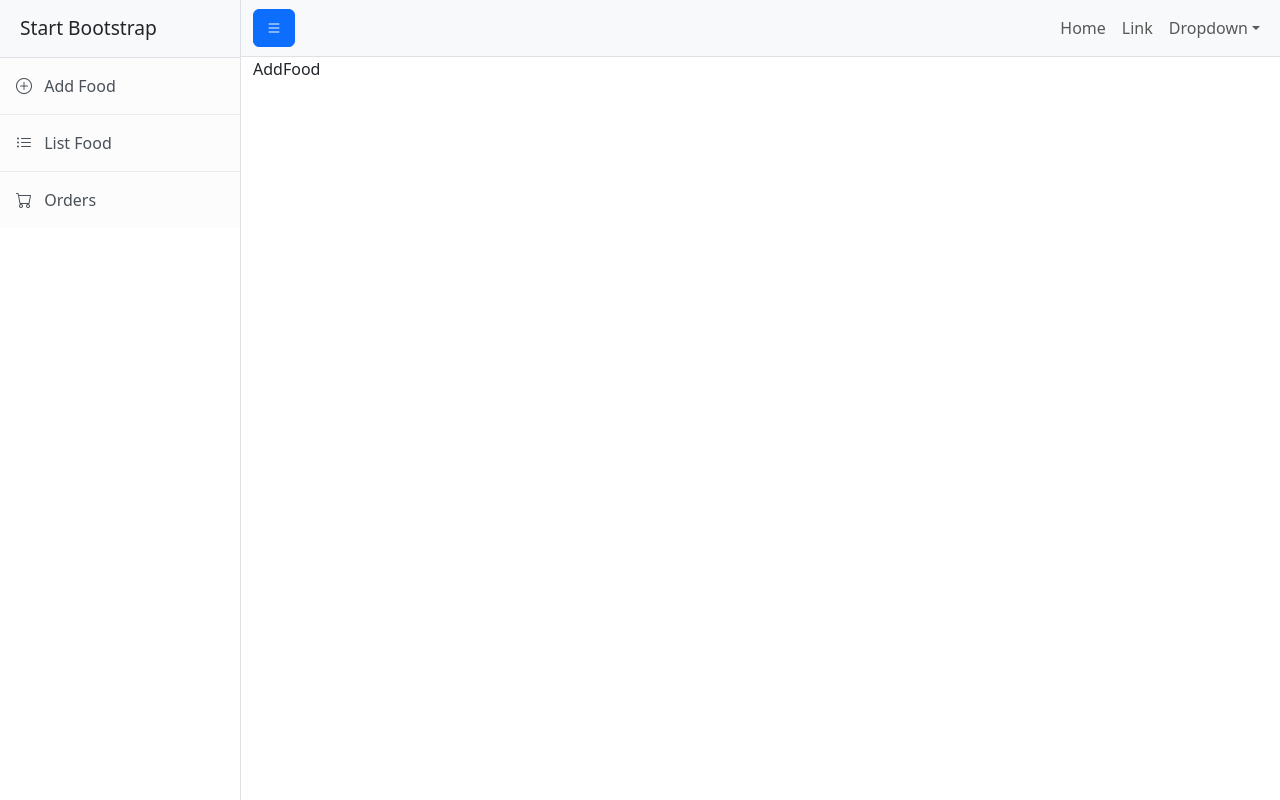
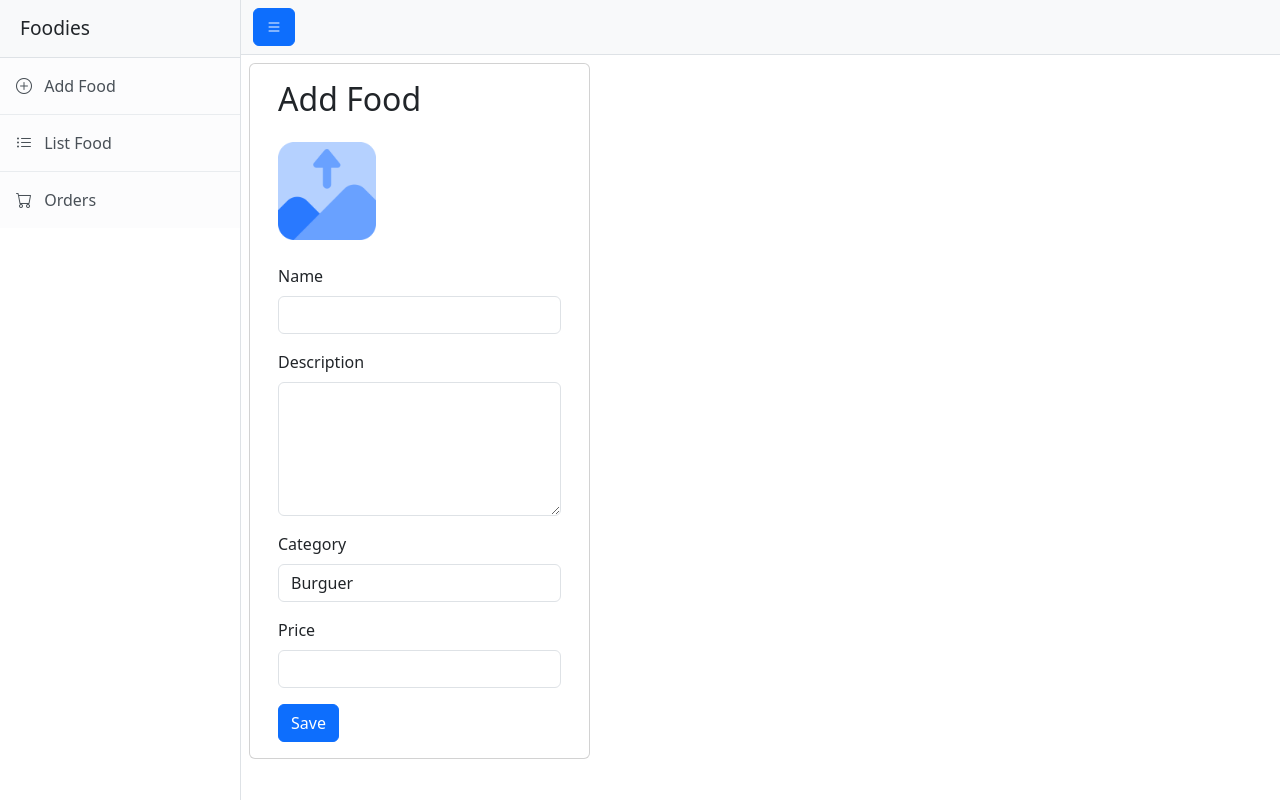
Before and after one commit to tecnologiaefinancas/foodies-adminpanel, a React (Vite) app: page /add in a window 1280 px wide. Built offline with nearby package versions, Linux system fonts and the light colour scheme.

Commit message:
Add Food form

```diff
--- a/src/assets/assets.js
+++ b/src/assets/assets.js
@@ -1,3 +1,3 @@
 import upload from "./upload.png";
 
-export const assets = [upload];
+export const assets = {upload};
--- a/src/components/menubar/MenuBar.jsx
+++ b/src/components/menubar/MenuBar.jsx
@@ -7,62 +7,7 @@ const MenuBar = ({toggleSidebar}) => {
       <button className="btn btn-primary" id="sidebarToggle" onClick={toggleSidebar}>
         <i className='bi bi-list'></i>
       </button>
-      <button
-        className="navbar-toggler"
-        type="button"
-        data-bs-toggle="collapse"
-        data-bs-target="#navbarSupportedContent"
-        aria-controls="navbarSupportedContent"
-        aria-expanded="false"
-        aria-label="Toggle navigation"
-      >
-        <span className="navbar-toggler-icon"></span>
-      </button>
-      <div
-        className="collapse navbar-collapse"
-        id="navbarSupportedContent"
-      >
-        <ul className="navbar-nav ms-auto mt-2 mt-lg-0">
-          <li className="nav-item active">
-            <a className="nav-link" href="#!">
-              Home
-            </a>
-          </li>
-          <li className="nav-item">
-            <a className="nav-link" href="#!">
-              Link
-            </a>
-          </li>
-          <li className="nav-item dropdown">
-            <a
-              className="nav-link dropdown-toggle"
-              id="navbarDropdown"
-              href="#"
-              role="button"
-              data-bs-toggle="dropdown"
-              aria-haspopup="true"
-              aria-expanded="false"
-            >
-              Dropdown
-            </a>
-            <div
-              className="dropdown-menu dropdown-menu-end"
-              aria-labelledby="navbarDropdown"
-            >
-              <a className="dropdown-item" href="#!">
-                Action
-              </a>
-              <a className="dropdown-item" href="#!">
-                Another action
-              </a>
-              <div className="dropdown-divider"></div>
-              <a className="dropdown-item" href="#!">
-                Something else here
-              </a>
-            </div>
-          </li>
-        </ul>
-      </div>
+
     </div>
   </nav>
   )
--- a/src/components/sidebar/Sidebar.jsx
+++ b/src/components/sidebar/Sidebar.jsx
@@ -5,7 +5,7 @@ const Sidebar = ({sidebarVisible}) => {
   return (
     <div className={`border-end bg-white ${sidebarVisible ? '': 'd-none'}`} id="sidebar-wrapper">
       <div className="sidebar-heading border-bottom bg-light">
-        Start Bootstrap
+        Foodies
       </div>
       <div className="list-group list-group-flush">
         <Link
--- a/src/pages/addfood/AddFood.jsx
+++ b/src/pages/addfood/AddFood.jsx
@@ -1,8 +1,50 @@
 import React from 'react';
+import { assets } from './../../assets/assets';
+assets
 
 const AddFood = () => {
   return (
-    <div>AddFood</div>
+    <div className="mx-2 mt-2">
+  <div className="row">
+    <div className="card col-md-4">
+      <div className="card-body">
+        <h2 className="mb-4">Add Food</h2>
+        <form>
+        <div className="mb-3">
+            <label htmlFor="image" className="form-label">
+                <img src={assets.upload} width={98} />
+            </label>
+            <input type="file" className="form-control" id="image" required hidden />
+          </div>
+          <div className="mb-3">
+            <label htmlFor="name" className="form-label">Name</label>
+            <input type="text" className="form-control" id="name" required name='name' />
+          </div>
+
+          <div className="mb-3">
+            <label htmlFor="description" className="form-label">Description</label>
+            <textarea className="form-control" id="description" rows="5" required name='description'></textarea>
+          </div>
+          <div className="mb-3">
+            <label htmlFor="category" className="form-label">Category</label>
+            <select name="category" id="category" className='form-control'>
+            <option value="Burguer">Burguer</option>
+            <option value="Cake">Cake</option>
+            <option value="Chinese">Chinese</option>
+            <option value="Pizza">Pizza</option>
+            <option value="Salad">Salad</option>
+            </select>
+          </div>
+          <div className="mb-3">
+            <label htmlFor="price" className="form-label">Price</label>
+            <input type="number" className="form-control" id="price" required name='price' />
+          </div>
+          <button type="submit" className="btn btn-primary">Save</button>
+        </form>
+      </div>
+    </div>
+  </div>
+</div>
   )
 }
 
```
